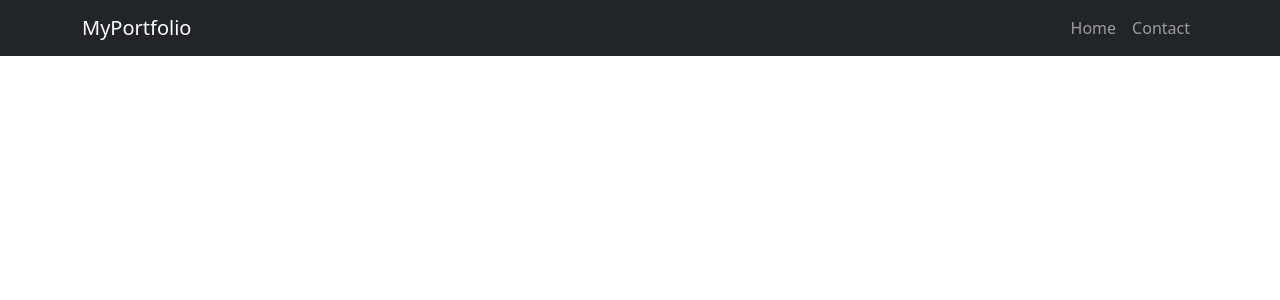
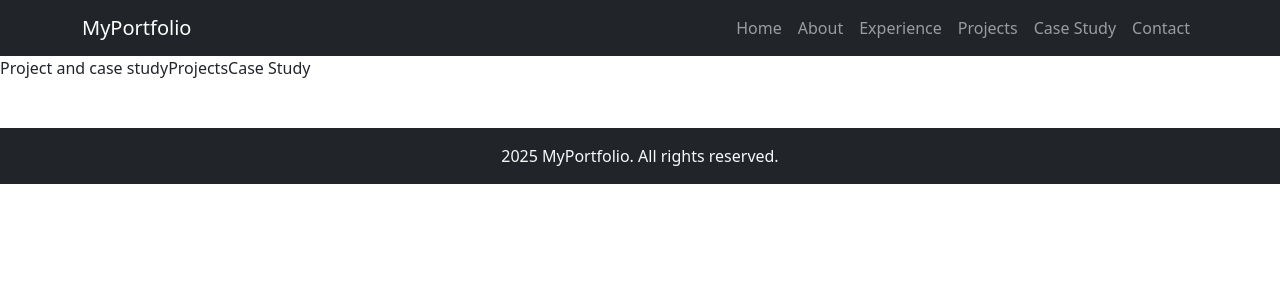
Before and after one commit to smrutishreenaik/Portfolio, a React (Vite) app in the folder portfolio-app/: page /project in a window 1280 px wide. Shown: the top 300 px of the page. Built offline with nearby package versions, Linux system fonts and the light colour scheme.

Commit message:
added other pages

```diff
--- a/portfolio-app/src/App.tsx
+++ b/portfolio-app/src/App.tsx
@@ -3,6 +3,8 @@ import { BrowserRouter as Router, Routes, Route } from "react-router-dom";
 import NavigationBar from "./components/Navbar";
 import Home from "./pages/Home";
 import Contact from "./pages/Contact";
+import AboutAndExperience from './pages/AboutAndExperience';
+import ProjectAndCaseStudy from "./pages/ProjectAndCaseStudy"
 
 const App: React.FC = () => {
   return (
@@ -10,6 +12,8 @@ const App: React.FC = () => {
       <NavigationBar />
       <Routes>
         <Route path="/" element={<Home />} />
+        <Route path="/experience" element={<AboutAndExperience />} />
+        <Route path="/project" element={<ProjectAndCaseStudy />} />
         <Route path="/contact" element={<Contact />} />
       </Routes>
     </Router>
--- /dev/null
+++ b/portfolio-app/src/components/AboutMe.tsx
@@ -0,0 +1,11 @@
+import React from 'react'
+
+const AboutMe: React.FC = () => {
+  return (
+    <>
+    About me
+    </>
+  );
+};
+
+export default AboutMe;
--- /dev/null
+++ b/portfolio-app/src/components/CaseStudy.tsx
@@ -0,0 +1,11 @@
+import React from 'react'
+
+const CaseStudy: React.FC = () => {
+  return (
+    <>
+    Case Study
+    </>
+  );
+};
+
+export default CaseStudy;
--- /dev/null
+++ b/portfolio-app/src/components/Experience.tsx
@@ -0,0 +1,11 @@
+import React from 'react'
+
+const Experience: React.FC = () => {
+  return (
+    <>
+    Experience
+    </>
+  );
+};
+
+export default Experience;
--- a/portfolio-app/src/components/Navbar.tsx
+++ b/portfolio-app/src/components/Navbar.tsx
@@ -11,6 +11,10 @@ const NavBar: React.FC = () => {
         <Navbar.Collapse id="navbar-nav">
           <Nav className="ms-auto">
             <Nav.Link as={Link} to="/">Home</Nav.Link>
+            <Nav.Link as={Link} to="/experience">About</Nav.Link>
+            <Nav.Link as={Link} to="/experience">Experience</Nav.Link>
+            <Nav.Link as={Link} to="/project">Projects</Nav.Link>
+            <Nav.Link as={Link} to="/project">Case Study</Nav.Link>
             <Nav.Link as={Link} to="/contact">Contact</Nav.Link>
           </Nav>
         </Navbar.Collapse>
--- /dev/null
+++ b/portfolio-app/src/components/Projects.tsx
@@ -0,0 +1,11 @@
+import React from 'react'
+
+const Projects: React.FC = () => {
+  return (
+    <>
+    Projects
+    </>
+  );
+};
+
+export default Projects;
--- /dev/null
+++ b/portfolio-app/src/pages/AboutAndExperience.tsx
@@ -0,0 +1,17 @@
+import React from 'react'
+import Footer from '../components/Footer';
+import AboutMe from '../components/AboutMe';
+import Experience from '../components/Experience';
+
+const AboutAndExperience: React.FC = () => {
+  return (
+    <>
+    about and experience
+    <AboutMe/>
+    <Experience/>
+    <Footer/>
+    </>
+  );
+};
+
+export default AboutAndExperience;
--- /dev/null
+++ b/portfolio-app/src/pages/ProjectAndCaseStudy.tsx
@@ -0,0 +1,17 @@
+import React from 'react'
+import Footer from '../components/Footer';
+import Projects from '../components/Projects';
+import CaseStudy from '../components/CaseStudy';
+
+const ProjectAndCaseStudy: React.FC = () => {
+  return (
+    <>
+    Project and case study
+    <Projects/>
+    <CaseStudy/>
+    <Footer/>
+    </>
+  );
+};
+
+export default ProjectAndCaseStudy;
```
